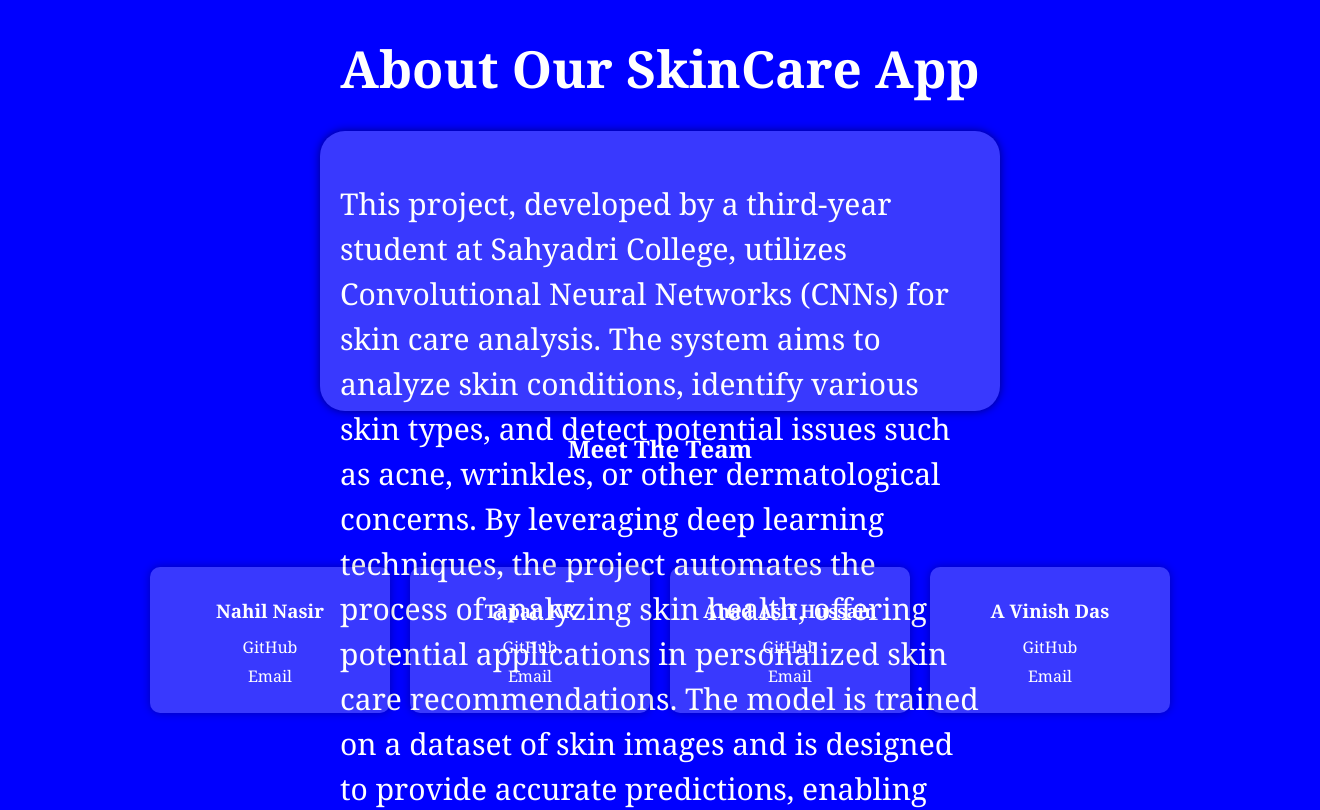
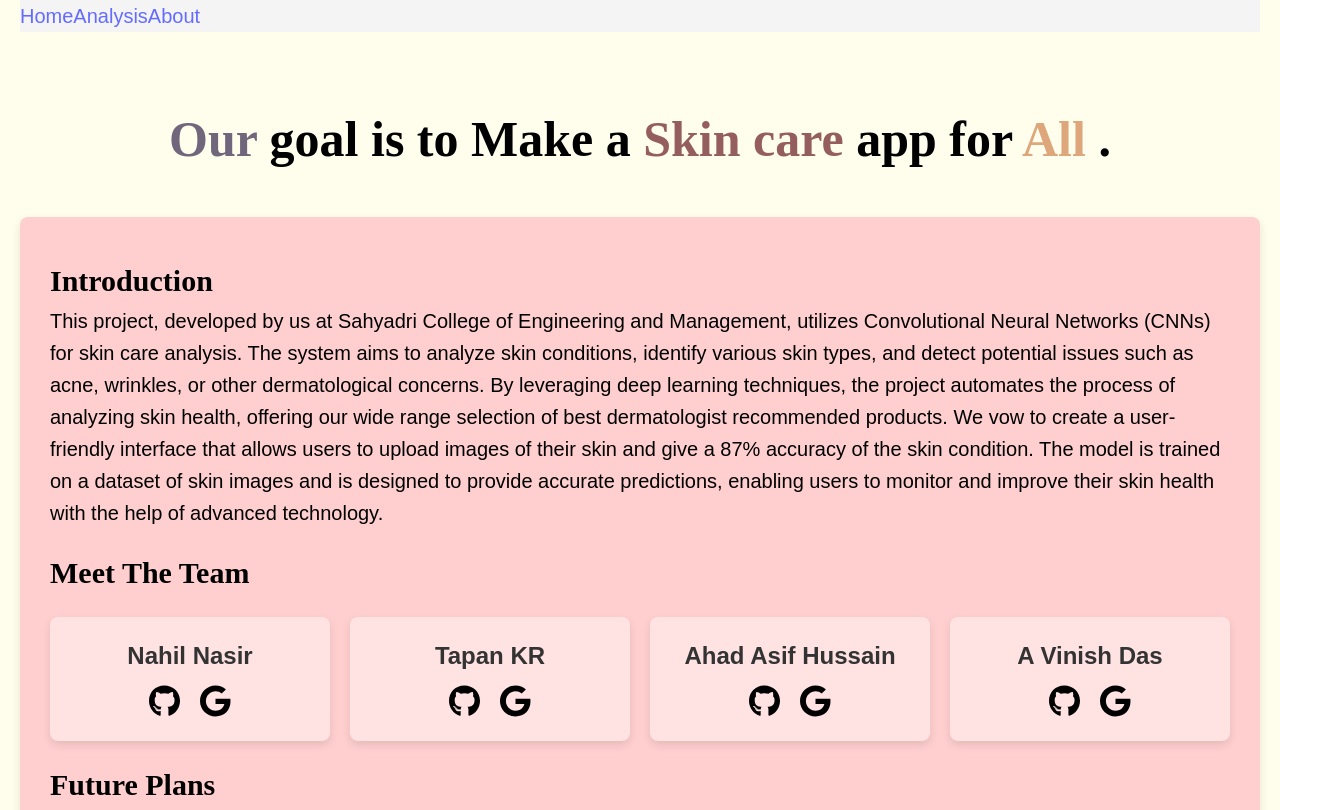
Before and after one commit to vinishdas/skin-Analysis-and-product-recommendation-recommendation, a React (Vite) app in the folder my-app/: page /about in a window 1280 px wide. Shown: the top 810 px of the page, 1320 px wide, since content can reach past the window. Built offline with nearby package versions, Linux system fonts and the light colour scheme.

Commit message:
final changev1

```diff
--- a/my-app/package.json
+++ b/my-app/package.json
@@ -10,9 +10,12 @@
     "preview": "vite preview"
   },
   "dependencies": {
+    "@fortawesome/free-brands-svg-icons": "^6.7.2",
+    "@fortawesome/react-fontawesome": "^0.2.2",
+    "lucide-react": "^0.469.0",
     "react": "^18.3.1",
     "react-dom": "^18.3.1",
-    "react-router-dom": "^7.1.0"
+    "react-router-dom": "^7.1.1"
   },
   "devDependencies": {
     "@eslint/js": "^9.17.0",
--- a/my-app/src/components/About.jsx
+++ b/my-app/src/components/About.jsx
@@ -1,17 +1,20 @@
 import React from "react";
+import Navbar from "./Navebar";
+import { FontAwesomeIcon } from "@fortawesome/react-fontawesome";
+import { faGithub, faGoogle } from "@fortawesome/free-brands-svg-icons"; // Import GitHub and Gmail icons
 import "./style/About.css";
 
 // Sample data for team members
 const teamMembers = [
   {
-    name: " Nahil Nasir",
+    name: "Nahil Nasir",
     github: "https://github.com/nahilnasir",
     email: "nahil.ai22@sahyadri.edu.in",
   },
   {
     name: "Tapan KR",
     github: "https://github.com/Tapan003",
-    email: "tapan.cs22@sahaydri.edu.in",
+    email: "tapan.cs22@sahayadri.edu.in",
   },
   {
     name: "Ahad Asif Hussain",
@@ -23,46 +26,60 @@ const teamMembers = [
     github: "https://github.com/vinishdas",
     email: "vinish.cs22@sahyadri.edu.in",
   },
-  // Add more team members here
 ];
 
 const About = () => {
   return (
-    <div className="page">
-      <h1>About Our SkinCare App</h1>
-    <div className="about">
 
+    <div className="about-page">
+      <Navbar></Navbar>
+      <header className="about-header">
+      <h1> <span style={{ color:'#71677C' }}>Our </span>goal is to Make a <span style={{ color:'#945D5E' }}>Skin care</span> app for <span style={{ color: '#DDA77B' }}>All</span> .</h1>
 
-      <p>
-        This project, developed by a third-year student at Sahyadri College,
+      </header>
+      <section className="about-content">
+        <h2 className="fade-in">Introduction</h2>
+        <p className="fade-in">
+          This project, developed by us at Sahyadri College of Engineering and Management,
           utilizes Convolutional Neural Networks (CNNs) for skin care analysis.
           The system aims to analyze skin conditions, identify various skin types,
           and detect potential issues such as acne, wrinkles, or other dermatological concerns.
           By leveraging deep learning techniques, the project automates the process of analyzing skin health,
-        offering potential applications in personalized skin care recommendations.
+          offering our wide range selection of best dermatologist recommended products.
+          We vow to create a user-friendly interface that allows users to upload images of their skin and give a 87% accuracy of the skin condition.
           The model is trained on a dataset of skin images and is designed to provide accurate predictions,
           enabling users to monitor and improve their skin health with the help of advanced technology.
         </p>
-      </div>
 
-      <h2>Meet The Team</h2>
+        <h2 className="slide-up">Meet The Team</h2>
         <div className="team">
           {teamMembers.map((member, index) => (
-          <div key={index} className="team-member">
+            <div key={index} className="team-member slide-up">
               <h3>{member.name}</h3>
               <div className="socials">
+                {/* GitHub Logo using Font Awesome */}
                 <a href={member.github} target="_blank" rel="noopener noreferrer" className="github">
-                GitHub
+                  <FontAwesomeIcon icon={faGithub} size="2x" />
                 </a>
-              <a href={`mailto:${member.email}`} className="email">
-                Email
+                {/* Gmail Logo using Font Awesome */}
+                <a href={`mailto:${member.email}`} className="gmail">
+                  <FontAwesomeIcon icon={faGoogle} size="2x" />
                 </a>
               </div>
             </div>
           ))}
         </div>
+
+        <h2 className="fade-in">Future Plans</h2>
+        <p className="fade-in">
+          In the future:
+          We plan to expand our model to include a broader range of skin conditions,
+          integrate it with mobile applications, and provide real-time recommendations
+          for users worldwide. We also plan to include a feature that allows users to track their skin health over time.
+          Have a personal skin care assistant that will help you to take care of your skin.
+        </p>
+      </section>
     </div>
-
   );
 };
 
--- a/my-app/src/components/Navebar.jsx
+++ b/my-app/src/components/Navebar.jsx
@@ -1,4 +1,5 @@
 import React from "react";
+import "./style/nav.css";
 import { Link } from "react-router-dom";
 // import "./components/style/Navbar.css";
 
@@ -6,9 +7,9 @@ const Navbar = () => {
   return (
     <nav className="navbar">
       <ul>
-        <li><Link to="/">Home</Link></li>
-        <li><Link to="/analysis">Analysis</Link></li>
-        <li><Link to="/about">About</Link></li>
+        <Link to="/">Home</Link>
+       <Link to="/analysis">Analysis</Link>
+        <Link to="/about">About</Link>
       </ul>
     </nav>
   );
--- a/my-app/src/components/style/About.css
+++ b/my-app/src/components/style/About.css
@@ -1,63 +1,176 @@
-.page {
-  background-color: blue;
-  color: white;
-  padding: 20px;
-  height: 100vh;
-  width: 100vw;
-  font-family: Cambria, Cochin, Georgia, Times, 'Times New Roman', serif;
+/* General Page Styling */
+
+* {
+  box-sizing: border-box;
+  margin: 0;
+  padding: 0;
+
+}
+h1,h2{
+  font-family: 'Times New Roman', Times, serif;
 
 }
 
-.about {
-  background-color: rgba(251, 251, 251, 0.227);
-  padding: 20px;
-  border-radius: 25px;
-  box-shadow: 0 0 10px rgba(0, 0, 0, 0.5);
-  margin: 20px auto;
-  width: 80vh;
-  height: 30vh;
-  font-size: 30px;
-  font-family: Cambria, Cochin, Georgia, Times, 'Times New Roman', serif;
-}
-
-h1, h2 {
-  text-align: center;
-  margin-top: 20px;
-}
-
-.team {
-  display: flex;
-  flex-wrap: wrap;
-  justify-content: center;
-  margin-top: 20px;
-  padding: 70px;
-
+body {
+  height: 100%;
+  background-color: #A7A5C6;
 
 }
 
+.about-page {
+  font-family: 'Arial', sans-serif;
+  line-height: 1.6;
+  background-color: #f7f9fc;
+  color: #000000;
+  display: flex;
+  flex-direction: column;
+  min-height: 100vh;
+  min-width: 100vw;
+  padding: 0 20px 20px 20px;
+  font-size: 20px;
+ /* background-color: #FFCFCF;*/
+  background-color: #FFFDEC;
+}
+
+/* Navbar Styling */
+
+
+
+
+.navbar a:hover {
+  color: #f6f6f6;
+}
+
+/* Header Styling */
+.about-header {
+
+
+  text-align: center;
+  padding: 20px 0;
+  margin-top: 60px; /* Adjust for the fixed navbar */
+  margin-bottom: 30px;
+  border-radius: 8px;
+
+}
+
+.about-header h1 {
+  margin: 0;
+  font-size: 2.5em;
+}
+
+/* Content Section Styling */
+.about-content {
+  background-color: #FFCFCF;
+  max-width: 100vw;
+  max-height: 100vh;
+  margin: 0 auto;
+
+  padding: 20px 30px;
+  border-radius: 8px;
+  box-shadow: 0 4px 10px rgba(0, 0, 0, 0.1);
+  animation: fade-in 1s ease-in-out;
+}
+
+.about-content h2 {
+  margin-top: 20px;
+  color: #000000;
+
+}
+
+/* Team Section Styling */
+.team {
+
+  display: grid;
+  grid-template-columns: repeat(auto-fit, minmax(250px, 1fr));
+  gap: 20px;
+  margin-top: 20px;
+  color: rgb(219, 138, 33);
+}
+
 .team-member {
-  background-color: rgba(251, 251, 251, 0.227);
+  background-color:#FFE2E2;
+
+  border-radius: 8px;
   padding: 20px;
-  margin: 10px;
-  border-radius: 10px;
-  box-shadow: 0 0 10px rgba(0, 0, 0, 0.3);
-  width: 200px;
   text-align: center;
+  box-shadow: 0 4px 8px rgba(0, 0, 0, 0.1);
+  transition: transform 0.3s ease, box-shadow 0.3s ease;
+  font-size: 16px;
+  color: antiquewhite;
+}
+
+.team-member:hover {
+  transform: translateY(-5px);
+  box-shadow: 0 6px 12px rgba(0, 0, 0, 0.15);
 }
 
 .team-member h3 {
-  margin-top: 10px;
+
   margin-bottom: 10px;
+  font-size: 1.5em;
+  color: #333;
 }
 
-.socials a {
-  display: block;
-  color: white;
-  text-decoration: none;
-  margin: 5px 0;
-  transition: color 0.3s;
+.team-member .socials {
+
+  margin-top: 10px;
 }
 
-.socials a:hover {
-  color: yellow;
+.team-member a {
+
+  text-decoration: none;
+  margin: 0 10px;
+  color: #000000;
+  font-weight: bold;
+  transition: color 0.3s ease;
 }
+
+.team-member a:hover {
+  color: #f8f8f8;
+}
+
+/* Animation Effects */
+@keyframes fade-in {
+  from {
+    opacity: 0;
+    transform: translateY(10px);
+  }
+  to {
+    opacity: 1;
+    transform: translateY(0);
+  }
+}
+
+@keyframes slide-up {
+  from {
+    opacity: 0;
+    transform: translateY(20px);
+  }
+  to {
+    opacity: 1;
+    transform: translateY(0);
+  }
+}
+
+.fade-in {
+  animation: fade-in 3s ease-in-out;
+}
+
+.slide-up {
+  animation: slide-up 3s ease-in-out;
+}
+
+/* Responsive Design */
+@media (max-width: 768px) {
+  .about-content {
+    padding: 15px;
+  }
+
+  .team-member {
+    padding: 15px;
+  }
+
+  .team {
+    grid-template-columns: 1fr;
+  }
+}
--- /dev/null
+++ b/my-app/src/components/style/nav.css
@@ -0,0 +1,7 @@
+*{
+
+}
+.navbar{
+    background-color: #f4f4f4;
+    color: #000000;
+}
```
Also changed, not shown: my-app/src/components/style/Navebar.css (deleted, +0 -21 lines), 1 other file (tests, documents, lock files or other folders). Lines whose indentation alone changed are shown as unchanged.
